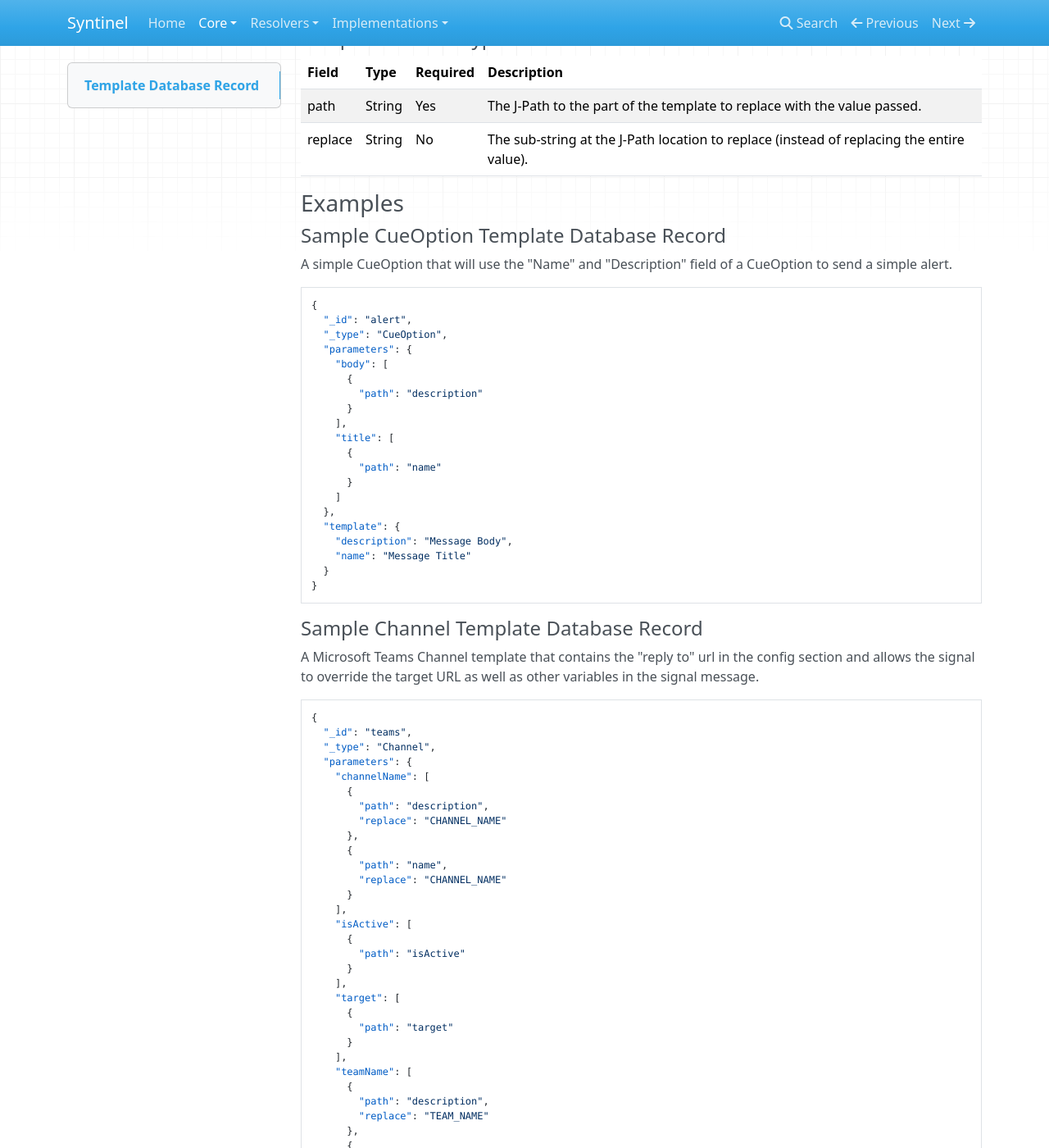
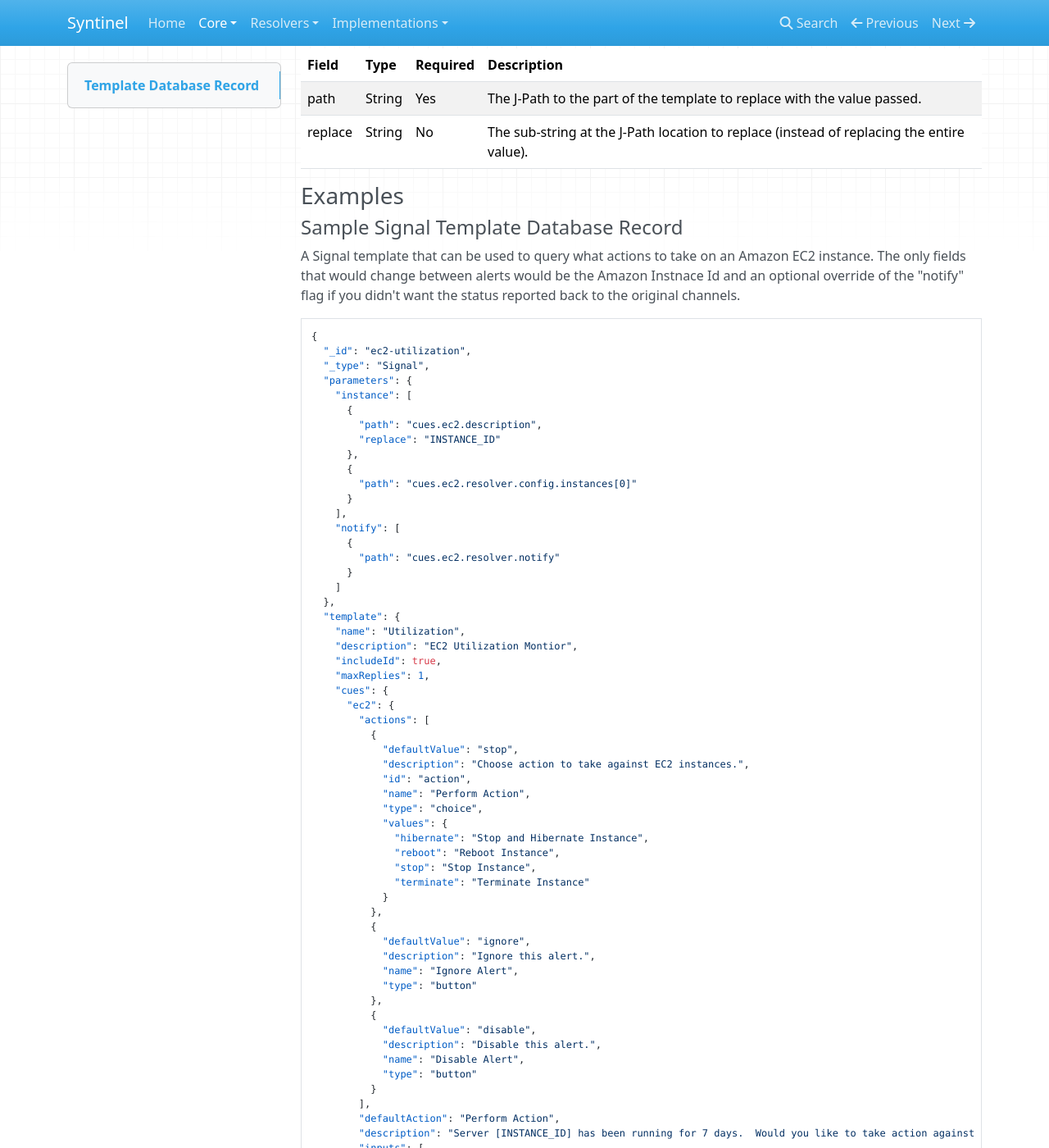
Before and after one commit to SynapseProject/syntinel.docs, an MkDocs documentation site: the page built from docs/classes/database/template-db.md, in a window 1280 px wide and 1400 px high, scrolled down 1311 px. Shown: the whole window at 82% size. Built offline with MkDocs 1.6.1, drawn with Linux system fonts in a browser that asks for light colours; nearby versions of some CDN libraries; old or Windows-style settings are respelled for this version of MkDocs; some of the changed text lies outside the part shown.

Commit message:
Updated TemplateDb Record to reflect new Signal template type.

`````diff
--- a/docs/classes/database/template-db.md
+++ b/docs/classes/database/template-db.md
@@ -13,7 +13,7 @@ The Template Database Record stores all the various type of templates that can b
     "required": [ "_id", "_type" ],
     "properties": {
       "_id": { "type": "string" },
-      "_type": { "type": "string", "pattern": "^CueOption|Channel$" },
+      "_type": { "type": "string" },
       "template": { "type": "object" },
       "parameters" : { "type": "object",
         "additionalProperties": { "type": "array",
@@ -46,6 +46,93 @@ The Template Database Record stores all the various type of templates that can b
 |replace|String|No|The sub-string at the J-Path location to replace (instead of replacing the entire value).
 
 ### Examples
+
+#### **Sample Signal Template Database Record**
+
+A Signal template that can be used to query what actions to take on an Amazon EC2 instance.  The only fields that would change between alerts would be the Amazon Instnace Id and an optional override of the "notify" flag if you didn't want the status reported back to the original channels.
+
+````json
+{
+  "_id": "ec2-utilization",
+  "_type": "Signal",
+  "parameters": {
+    "instance": [
+      {
+        "path": "cues.ec2.description",
+        "replace": "INSTANCE_ID"
+      },
+      {
+        "path": "cues.ec2.resolver.config.instances[0]"
+      }
+    ],
+    "notify": [
+      {
+        "path": "cues.ec2.resolver.notify"
+      }
+    ]
+  },
+  "template": {
+    "name": "Utilization",
+    "description": "EC2 Utilization Montior",
+    "includeId": true,
+    "maxReplies": 1,
+    "cues": {
+      "ec2": {
+        "actions": [
+          {
+            "defaultValue": "stop",
+            "description": "Choose action to take against EC2 instances.",
+            "id": "action",
+            "name": "Perform Action",
+            "type": "choice",
+            "values": {
+              "hibernate": "Stop and Hibernate Instance",
+              "reboot": "Reboot Instance",
+              "stop": "Stop Instance",
+              "terminate": "Terminate Instance"
+            }
+          },
+          {
+            "defaultValue": "ignore",
+            "description": "Ignore this alert.",
+            "name": "Ignore Alert",
+            "type": "button"
+          },
+          {
+            "defaultValue": "disable",
+            "description": "Disable this alert.",
+            "name": "Disable Alert",
+            "type": "button"
+          }
+        ],
+        "defaultAction": "Perform Action",
+        "description": "Server [INSTANCE_ID] has been running for 7 days.  Would you like to take action against it?",
+        "inputs": [
+          {
+            "defaultValue": "Default Comment Value Here",
+            "description": "Choose action to take against EC2 instances.",
+            "id": "comment",
+            "name": "Enter Comment",
+            "type": "text"
+          }
+        ],
+        "name": "EC2 Usage",
+        "resolver": {
+          "config": {
+            "instances": [
+              "i-888888888888"
+            ]
+          },
+          "name": "Echo",
+          "notify": true
+        }
+      }
+    },
+    "defaultCue": "ec2-template",
+    "defaultCueTimeout": 4320
+  }
+}
+````
 
 #### **Sample CueOption Template Database Record**
 
@@ -81,7 +168,7 @@ A Microsoft Teams Channel template that contains the "reply to" url in the confi
 ````json
 {
   "_id": "teams",
-  "_type": "Channel",
+  "_type": "ChannelDbType",
   "parameters": {
     "channelName": [
       {
`````
Also changed, not shown: other parts of docs/classes/database/template-db.md (+1 -1 lines), docs/resources/draw.io/ClassDiagram-TemplateDbRecord.png, 1 other file.
